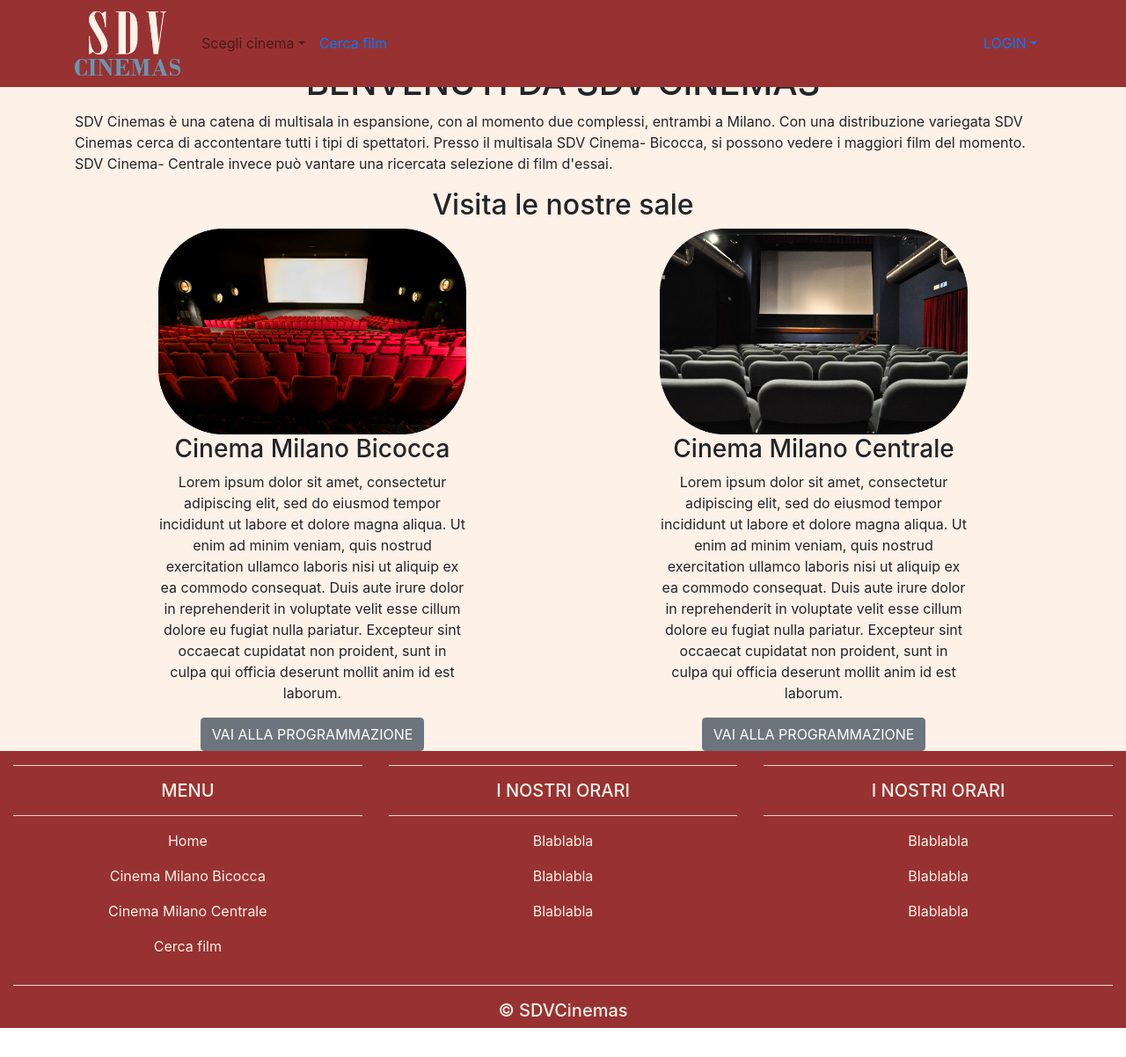
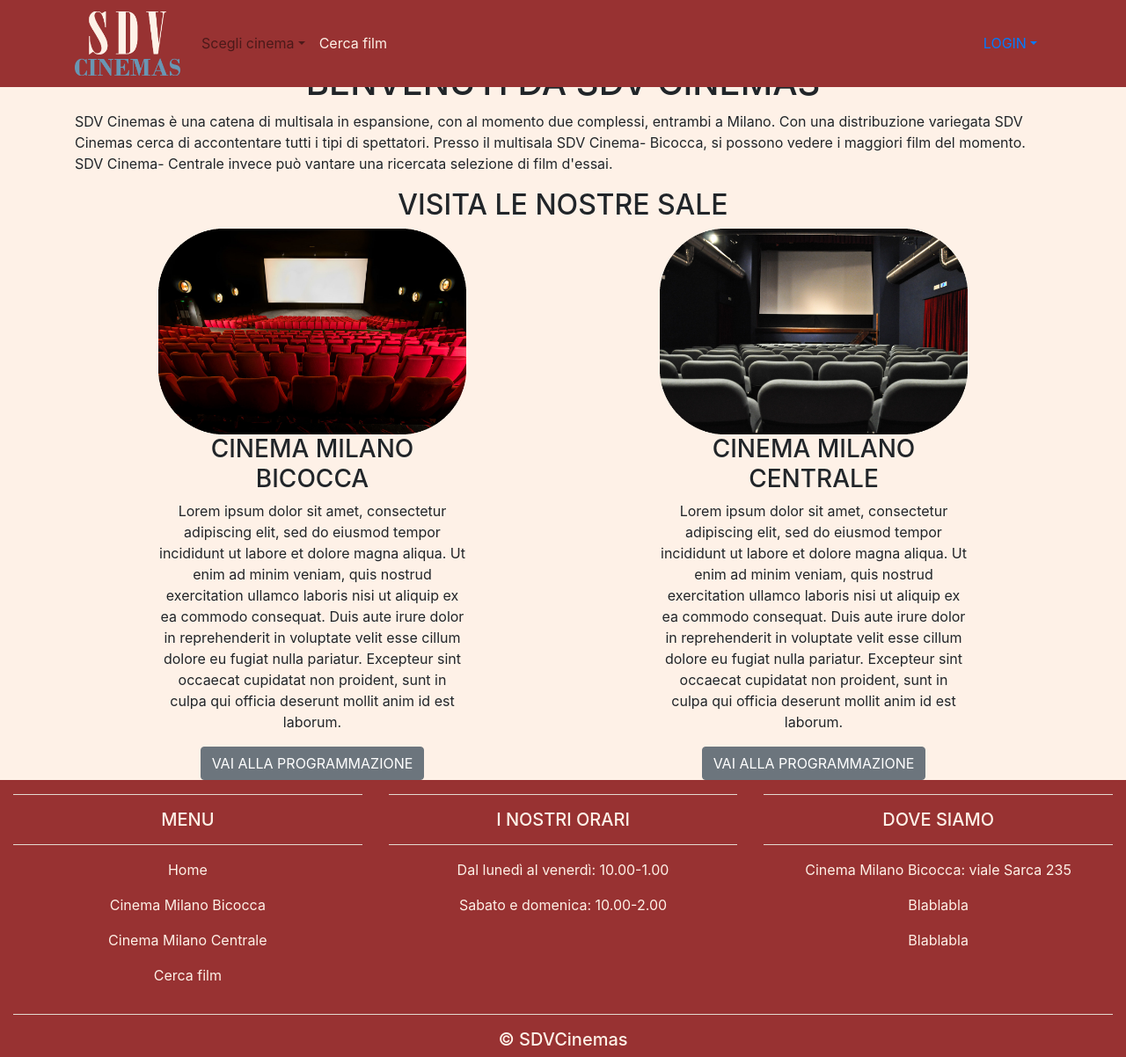
Before and after one commit to iltommi1995/sito-cinema, a React (Create React App) app: page / in a window 1280 px wide. Shown: the whole page at 88% size. Before the commit the page ends 1169 px from the top, so only its background shows below. Built offline with nearby package versions, Linux system fonts and the light colour scheme.

Commit message:
nuovo figo

```diff
--- a/src/components/home/home.js
+++ b/src/components/home/home.js
@@ -12,12 +12,12 @@
                     Presso il multisala SDV Cinema- Bicocca, si possono vedere i maggiori film del momento.
                     SDV Cinema- Centrale invece può vantare una ricercata selezione di film d'essai.
                 </p>
-                <h2 className="titoliCentrati">Visita le nostre sale</h2>
+                <h2 className="titoliCentrati">VISITA LE NOSTRE SALE</h2>
                 <div className="row text-center">
                     <div className="col-md-1"></div>
                     <div className="col-md-4">
                         <img src="img/cinema_bicocca.png" className="imgCinemaHome" />
-                        <h3>Cinema Milano Bicocca</h3>
+                        <h3>CINEMA MILANO BICOCCA</h3>
                         <p>
                             Lorem ipsum dolor sit amet, consectetur adipiscing elit, sed do eiusmod tempor incididunt ut
                             labore et dolore magna aliqua. Ut enim ad minim veniam, quis nostrud exercitation ullamco
@@ -30,7 +30,7 @@
                     <div className="col-md-2"></div>
                     <div className="col-md-4">
                         <img src="img/cinema_centrale.png" className="imgCinemaHome" />
-                        <h3>Cinema Milano Centrale</h3>
+                        <h3>CINEMA MILANO CENTRALE</h3>
                         <p>
                             Lorem ipsum dolor sit amet, consectetur adipiscing elit, sed do eiusmod tempor incididunt ut
                             labore et dolore magna aliqua. Ut enim ad minim veniam, quis nostrud exercitation ullamco
--- a/src/components/mainLayout/footer/footer.js
+++ b/src/components/mainLayout/footer/footer.js
@@ -31,19 +31,18 @@
                         <hr style={{
                             "backgroundColor": "#fef1e7"
                         }}></hr>
-                        <p>Blablabla</p>
-                        <p>Blablabla</p>
-                        <p>Blablabla</p>
+                        <p>Dal lunedì al venerdì: 10.00-1.00</p>
+                        <p>Sabato e domenica: 10.00-2.00</p>
                     </div>
                     <div className="col-md-4">
                         <hr style={{
                             "backgroundColor": "#fef1e7"
                         }}></hr>
-                        <h5>I NOSTRI ORARI</h5>
+                        <h5>DOVE SIAMO</h5>
                         <hr style={{
                             "backgroundColor": "#fef1e7"
                         }}></hr>
-                        <p>Blablabla</p>
+                        <p>Cinema Milano Bicocca: viale Sarca 235</p>
                         <p>Blablabla</p>
                         <p>Blablabla</p>
                     </div>
--- a/src/components/mainLayout/header/header.js
+++ b/src/components/mainLayout/header/header.js
@@ -1,6 +1,7 @@
 
 import {DropdownItem, DropdownMenu, DropdownToggle, Nav, UncontrolledDropdown} from "reactstrap";
 import React, {Component} from "react";
+import "../../../css/components/mainLayout/header/header.css"
 
 import NavLogout from "./navLogout";
 import NavLogin from "./navLogin";
--- a/src/components/mainLayout/header/navLogout.js
+++ b/src/components/mainLayout/header/navLogout.js
@@ -35,12 +35,12 @@
                 <Collapse isOpen={isOpen} navbar>
                     <Nav className="mr-auto" navbar>
                         <UncontrolledDropdown nav inNavbar>
-                            <DropdownToggle nav caret>
+                            <DropdownToggle nav caret className="linkNav">
                                 Scegli cinema
                             </DropdownToggle>
                             <DropdownMenu right>
                                 <DropdownItem>
-                                    <Link to="/orariFilmBicocca">Milano Bicocca</Link>
+                                    <Link to="/orariFilmBicocca" >Milano Bicocca</Link>
                                 </DropdownItem>
                                 <DropdownItem>
                                     <Link to="/orariFilmCentrale">Milano Centrale</Link>
@@ -52,7 +52,7 @@
                             </DropdownMenu>
                         </UncontrolledDropdown>
                         <NavItem>
-                            <NavLink><Link to="/cercaFilm">Cerca film</Link></NavLink>
+                            <NavLink><Link to="/cercaFilm" className="linkNav">Cerca film</Link></NavLink>
                         </NavItem>
 
 
--- /dev/null
+++ b/src/css/components/mainLayout/header/header.css
@@ -0,0 +1,9 @@
+.linkNav{
+    color: #fef1e7;
+    text-decoration: none;
+}
+
+.linkNav:hover {
+    color: #6996b3;
+    text-decoration: none;
+}
```
